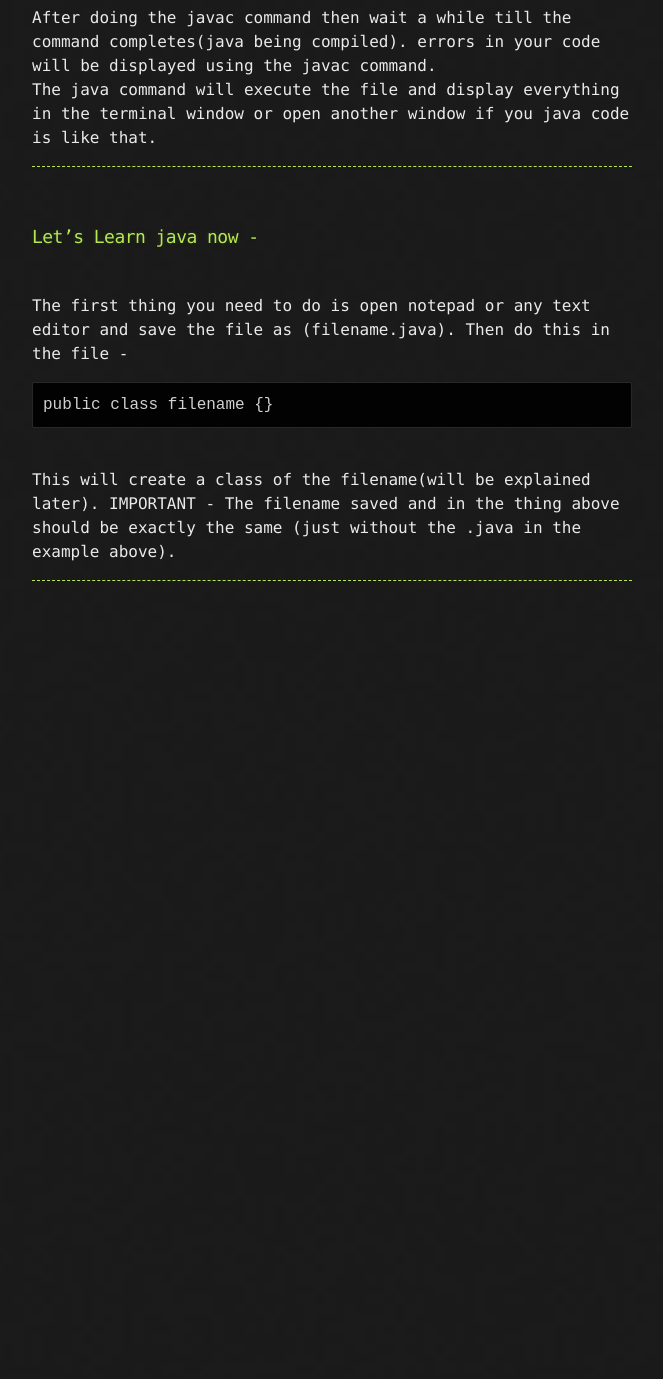
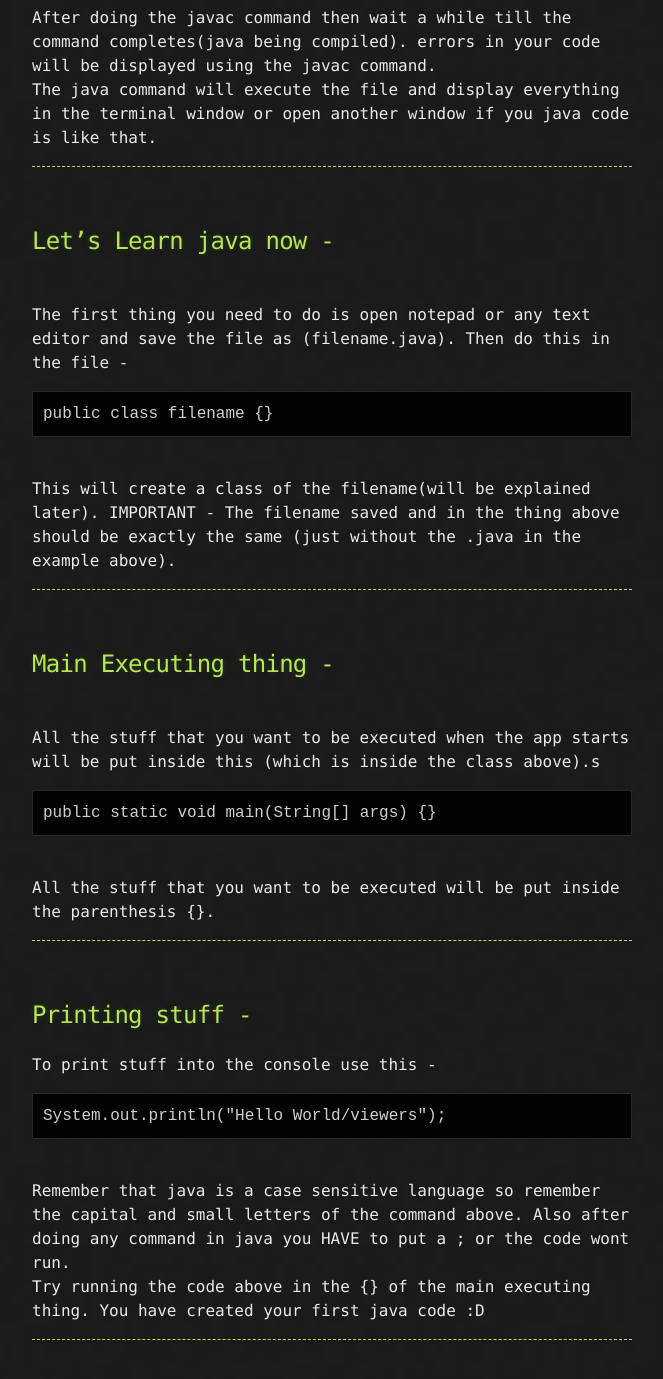
Before and after one commit to Pranked3/shaankmahajan.github.io, a Jekyll site: the page built from java-lessons.md, in a window 1280 px wide and 1400 px high, scrolled down 1005 px. Shown: the top 1379 px of the window, without its empty margins (308-971 px from the left). Built offline with Jekyll 4.4.1, drawn with Linux system fonts in a browser that asks for light colours; the repository's description, which GitHub fills in, is left out; before the commit the page ends 1646 px from its top, so only the background shows below that.

Commit message:
changesomething

````diff
--- a/java-lessons.md
+++ b/java-lessons.md
@@ -36,7 +36,7 @@ The java command will execute the file and display everything in the terminal wi
 <br />
 <hr />
 <br />
-### Let's Learn java now -
+## Let's Learn java now -
 <br />
 The first thing you need to do is open notepad or any text editor and save the file as (filename.java). Then do this in the file -
 <br />
@@ -49,3 +49,28 @@ IMPORTANT - The filename saved and in the thing above should be exactly the same
 <br />
 <hr />
 <br />
+## Main Executing thing -
+<br />
+All the stuff that you want to be executed when the app starts will be put inside this (which is inside the class above).s
+<br />
+```
+public static void main(String[] args) {}
+```
+<br />
+All the stuff that you want to be executed will be put inside the parenthesis {}.
+<br />
+<hr />
+<br />
+## Printing stuff -
+To print stuff into the console use this -
+<br />
+```
+System.out.println("Hello World/viewers");
+```
+<br />
+Remember that java is a case sensitive language so remember the capital and small letters of the command above. Also after doing any command in java you HAVE to put a ; or the code wont run.
+<br />
+Try running the code above in the {} of the main executing thing. You have created your first java code :D
+<br />
+<hr />
+<br />
````
